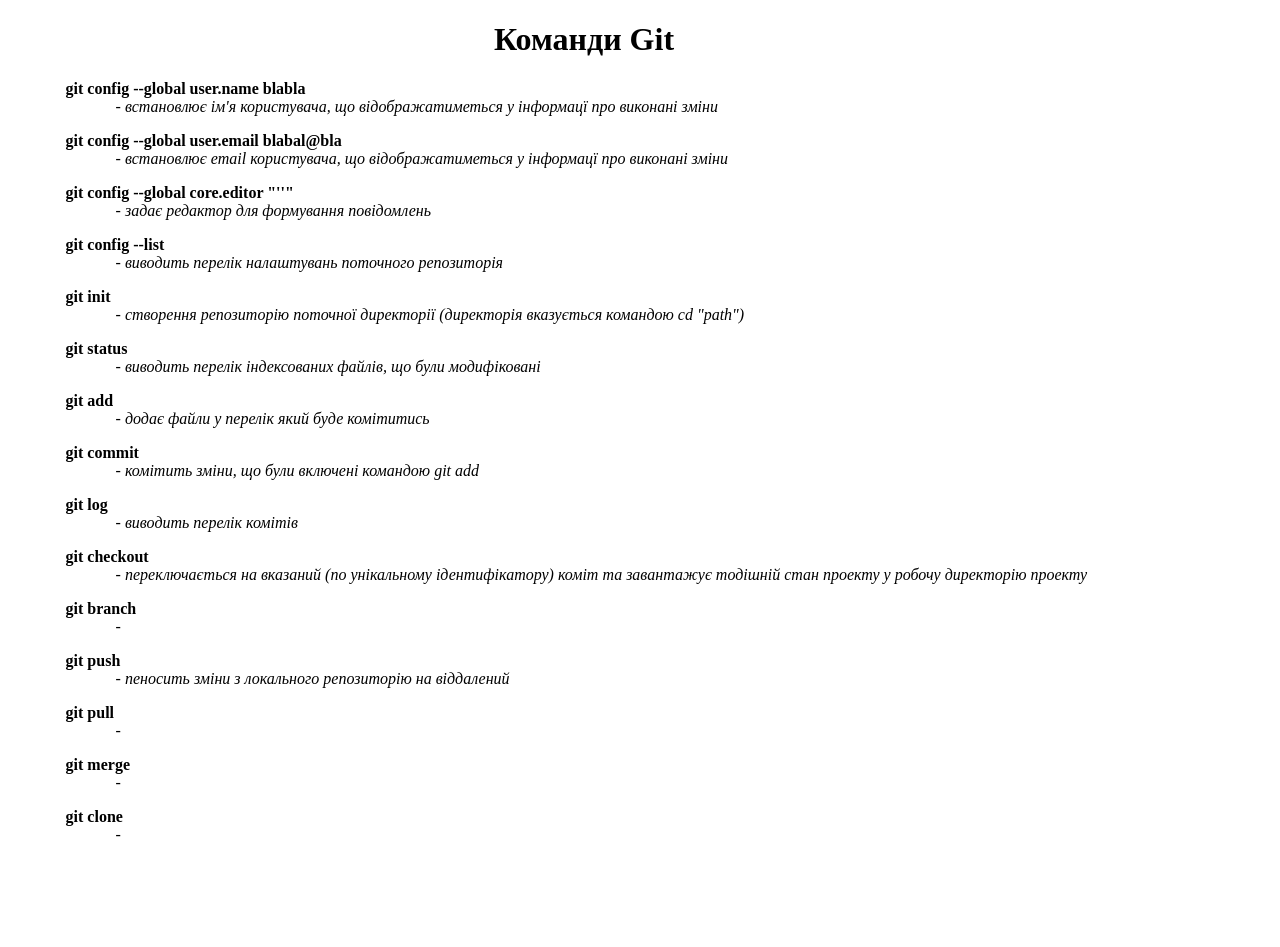
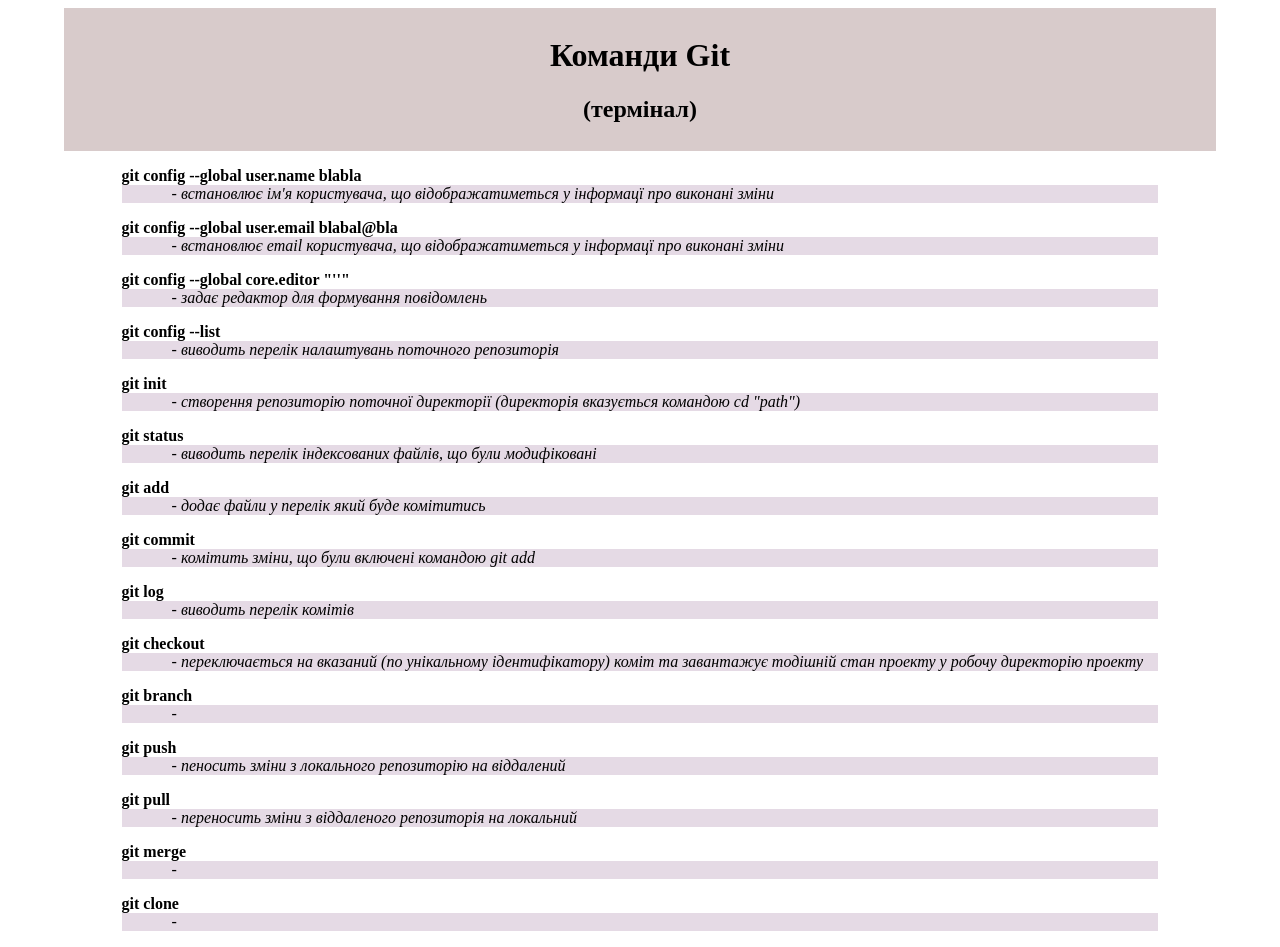
Before and after one commit to PanLion-git/CursorLecture01_1, a plain HTML site: page index.html in a window 1280 px wide. Before the commit the page ends 860 px from the top, so only its background shows below. Drawn offline with Linux system fonts and the light colour scheme.

Commit message:
Add background and Change Readme

```diff
--- a/css/style.css
+++ b/css/style.css
@@ -1,10 +1,25 @@
 body {
   width: 90%;
+  /* border: 1px solid red;*/
+  margin-left: auto;
+  margin-right: auto;
 }
 
-.header {
+header {
+  background-color: rgb(216, 203, 203);
+  text-align: center;
+  margin-bottom: 16px;
+  padding: 8px 0 8px 0;
+}
+
+.header1 {
   font-size: xx-large;
-  text-align: center;
+  /* text-align: center; */
+}
+
+.header2 {
+  font-size: x-large;
+
 }
 
 .container {
@@ -22,6 +37,11 @@
   font-weight: bold;
 }
 
+p:nth-child(2n)
+{
+  background-color: rgb(229, 218, 229);
+}
+
 .comment {
   font-style: italic;
   padding-left: 50px;
--- a/index.html
+++ b/index.html
@@ -11,7 +11,8 @@
 
 <body>
   <header>
-    <h1 class="header">Команди Git</h1>
+    <h1 class="header1">Команди Git</h1>
+    <h2 class="header2">(термінал)</h2>
   </header>
   <div class="container">
 
@@ -53,7 +54,7 @@
     <p class="comment"> - пеносить зміни з локального репозиторію на віддалений</p>
 
     <p class="command">git pull</p>
-    <p class="comment"> - </p>
+    <p class="comment"> - переносить зміни з віддаленого репозиторія на локальний</p>
 
     <p class="command">git merge</p>
     <p class="comment"> - </p>
```
Also changed, not shown: 1 other file.
